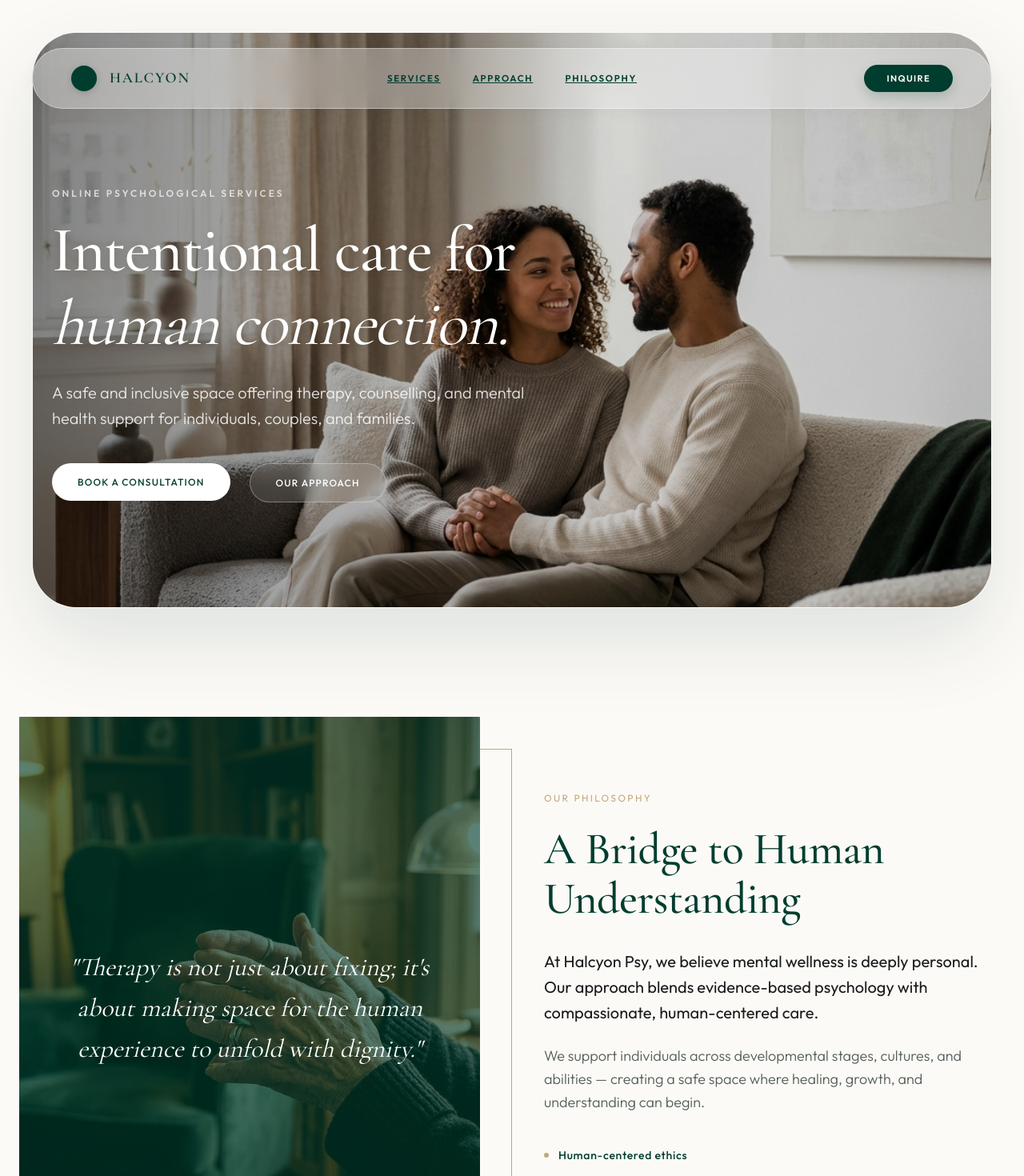
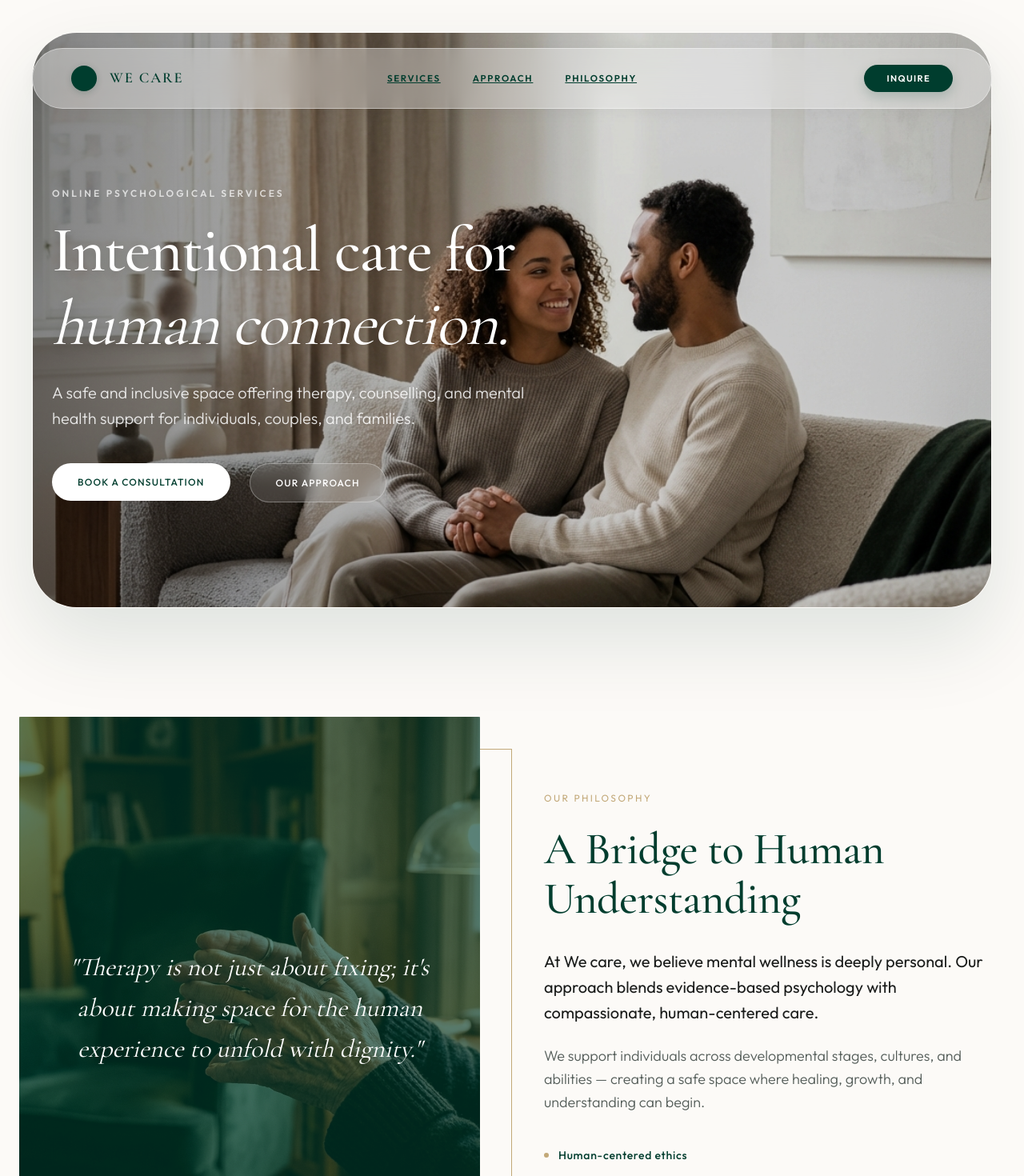
Before and after one commit to joelthomasitday/halcyon-psy, a Next.js app: page / in a window 1280 px wide. Shown: the top 1470 px of the page at 80% size. Built offline with nearby package versions, Linux system fonts and the light colour scheme.

Commit message:
feat: Add initial layout, navigation bar, footer, and philosophy section components.

```diff
--- a/src/app/layout.tsx
+++ b/src/app/layout.tsx
@@ -15,7 +15,7 @@ const outfit = Outfit({
 });
 
 export const metadata: Metadata = {
-  title: "Halcyon Psy | Premium Therapy & Psychological Services",
+  title: "We care | Premium Therapy & Psychological Services",
   description: "Experience intentional, calm, and professional psychological care. Dedicated therapy for deaf individuals, autism, and developmental disorders.",
 };
 
--- a/src/components/Footer.tsx
+++ b/src/components/Footer.tsx
@@ -17,7 +17,7 @@ export default function Footer() {
                 fontFamily: "var(--font-serif)",
                 letterSpacing: "0.05em"
               }}>
-                HALCYON PSY
+                WE CARE
               </span>
             </div>
             <p style={{ opacity: 0.7, maxWidth: "340px", fontSize: "0.9rem", lineHeight: "1.8", marginBottom: "32px" }}>
@@ -66,7 +66,7 @@ export default function Footer() {
 
         <div style={{ borderTop: "1px solid rgba(255,255,255,0.1)", paddingTop: "40px", display: "flex", justifyContent: "space-between", alignItems: "center" }}>
           <p style={{ fontSize: "0.75rem", opacity: 0.5 }}>
-            © {new Date().getFullYear()} Halcyon Psy. All rights reserved.
+            © {new Date().getFullYear()} We care. All rights reserved.
           </p>
           <div style={{ display: "flex", gap: "24px" }}>
             {["Privacy Policy", "Terms of Service", "Accessibility"].map(item => (
--- a/src/components/Navbar.tsx
+++ b/src/components/Navbar.tsx
@@ -71,7 +71,7 @@ export default function Navbar() {
               fontFamily: "var(--font-serif)",
               letterSpacing: "0.1em"
             }}>
-              HALCYON
+              WE CARE
             </span>
           </div>
         </Link>
--- a/src/components/Philosophy.tsx
+++ b/src/components/Philosophy.tsx
@@ -69,7 +69,7 @@ export default function Philosophy() {
           </span>
           <h2 style={{ marginBottom: "32px" }}>A Bridge to Human Understanding</h2>
           <p style={{ color: "var(--text-main)", fontWeight: 400, marginBottom: "24px", fontSize: "1.25rem" }}>
-            At Halcyon Psy, we believe mental wellness is deeply personal. Our approach blends evidence-based psychology with compassionate, human-centered care.
+            At We care, we believe mental wellness is deeply personal. Our approach blends evidence-based psychology with compassionate, human-centered care.
           </p>
           <p style={{ color: "var(--text-muted)", marginBottom: "40px" }}>
             We support individuals across developmental stages, cultures, and abilities — creating a safe space where healing, growth, and understanding can begin.
```
